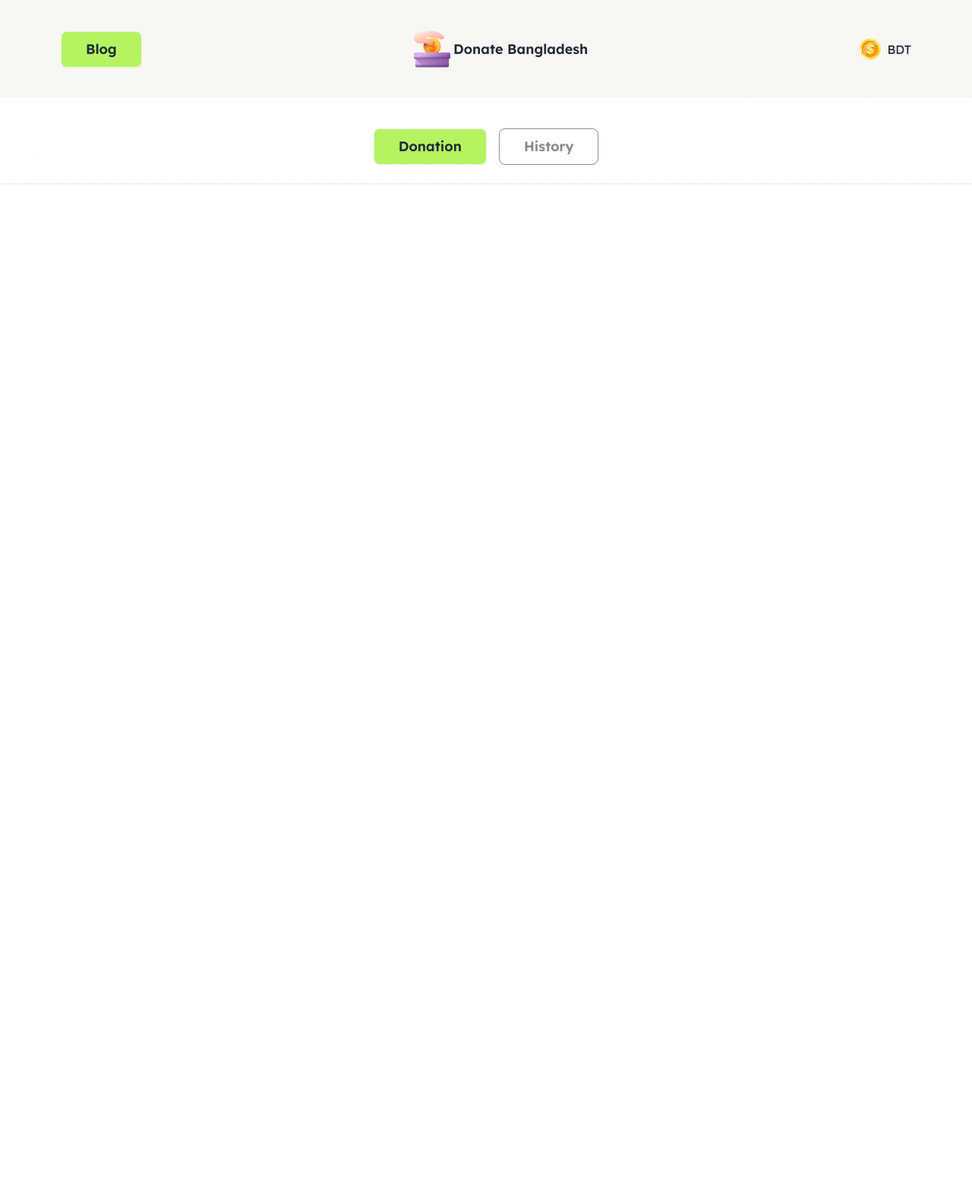
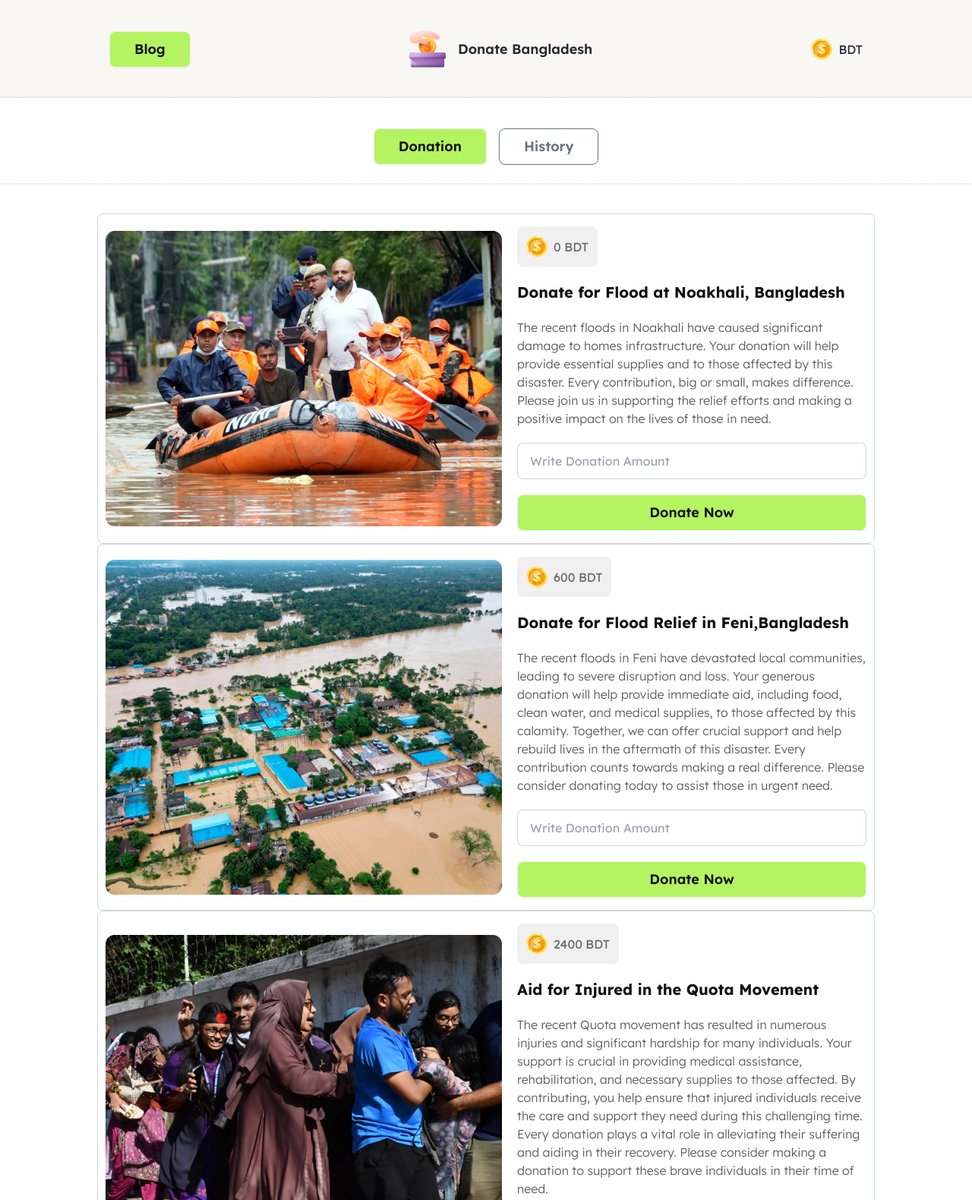
Before and after one commit to Rukaiya1/Assignment-5, a plain HTML site: page index.html in a window 1280 px wide. Shown: the top 1580 px of the page at 76% size. Before the commit the page ends 800 px from the top, so only its background shows below. Drawn offline with nearby package versions, Linux system fonts and the light colour scheme.

Commit message:
donation section

```diff
--- a/index.html
+++ b/index.html
@@ -15,10 +15,11 @@
     <link rel="stylesheet" href="Styles/styles.css">
 </head>
 <body>
-    <header class="sticky top-0 glass z-10">
-        <nav class="flex justify-between items-center bg-[#F9F7F3] lg:px-20 lg:py-10 p-4 px-4">
-        <a href="blog.html" class="btn bg-[#B4F461] lg:text-lg text-sm font-semibold rounded-lg px-8">Blog</a>
-        <div class="flex items-center gap-1">
+    <header class="sticky top-0 z-10">
+        <section class="bg-[#F9F7F3]">
+          <nav class="lg:w-[80%] mx-auto flex justify-between items-center lg:py-10 p-4">
+            <a href="blog.html" class="btn bg-[#B4F461] text-[#111] lg:text-lg text-sm font-semibold rounded-lg px-8">Blog</a>
+            <div class="flex items-center lg:gap-4 gap-2">
               <img src="images/logo.png" alt="logo"/>
               <p class="lg:text-lg text-sm font-semibold">Donate Bangladesh</p>
             </div>
@@ -28,12 +29,73 @@
                 <p>BDT</p>
             </div>
           </nav>
+        </section>
 
         <!-- Button section  -->
-        <section class="flex justify-center items-center lg:gap-4 gap-2 pt-10 pb-6">
-          <a href="index.html" class="btn bg-[#B4F461] lg:text-lg text-sm font-semibold rounded-lg px-8">Donation</a>
-          <a href="blog.html" class="btn btn-outline text-[#11111179] lg:text-lg text-sm font-semibold rounded-lg px-8">History</a>
+        <section class="glass flex justify-center items-center lg:gap-4 gap-2 pt-10 pb-6">
+          <a href="index.html" class="btn bg-[#B4F461] text-[#111] lg:text-lg text-sm font-semibold rounded-lg px-8">Donation</a>
+          <a href="blog.html" class="btn btn-outline border border-gray-500 text-gray-500 lg:text-lg text-sm font-semibold rounded-lg px-8">History</a>
         </section>
     </header>
+    <main>
+      <!-- donation section  -->
+      <section class="lg:w-[80%] mx-auto mt-10">
+      <!-- donation 1  -->
+        <div class="flex lg:flex-row flex-col justify-around items-center lg:gap-0 gap-4 rounded-lg border border-gray-300 py-4">
+          <div>
+            <img class="lg:px-0 px-2" src="images/noakhali.png" alt="flood image" />
+          </div>
+          <div class="lg:w-[45%] w-full flex flex-col gap-5 lg:px-0 px-2">
+            <div class="flex items-center bg-[#11111110] gap-2 p-3 rounded-lg w-fit">
+              <img src="images/coin.png">
+              <p class="text-[#1111119d]">0 BDT</p>
+            </div>
+            <h2 class="text-xl text-[#111] font-bold">Donate for Flood at Noakhali, Bangladesh</h2>
+            <p class="text-base font-light text-[#111111af]">
+              The recent floods in Noakhali have caused significant damage to homes  infrastructure. Your donation will help provide essential supplies and  to those affected by this disaster. Every contribution, big or small, makes  difference. Please join us in supporting the relief efforts and making a positive impact on the lives of those in need.
+            </p>
+            <input type="text" class="input input-bordered" placeholder="Write Donation Amount"/>
+            <a href="index.html" class="btn bg-[#B4F461] text-[#111] w-full lg:text-lg text-sm font-semibold rounded-lg px-8">Donate Now</a>
+          </div>
+        </div>
+      <!-- donation 2  -->
+        <div class="flex lg:flex-row flex-col justify-around items-center lg:gap-0 gap-4 rounded-lg border border-gray-300 py-4">
+          <div>
+            <img class="lg:px-0 px-2" src="images/feni.png" alt="flood image" />
+          </div>
+          <div class="lg:w-[45%] w-full flex flex-col gap-5 lg:px-0 px-2">
+            <div class="flex items-center bg-[#11111110] gap-2 p-3 rounded-lg w-fit">
+              <img src="images/coin.png">
+              <p class="text-[#1111119d]">600 BDT</p>
+            </div>
+            <h2 class="text-xl text-[#111] font-bold">Donate for Flood Relief in Feni,Bangladesh</h2>
+            <p class="text-base font-light text-[#111111af]">
+              The recent floods in Feni have devastated local communities, leading to severe disruption and loss. Your generous donation will help provide immediate aid, including food, clean water, and medical supplies, to those affected by this calamity. Together, we can offer crucial support and help rebuild lives in the aftermath of this disaster. Every contribution counts towards making a real difference. Please consider donating today to assist those in urgent need.
+            </p>
+            <input type="text" class="input input-bordered" placeholder="Write Donation Amount"/>
+            <a href="index.html" class="btn bg-[#B4F461] text-[#111] w-full lg:text-lg text-sm font-semibold rounded-lg px-8">Donate Now</a>
+          </div>
+        </div>
+      <!-- donation 3  -->
+        <div class="flex lg:flex-row flex-col justify-around items-center lg:gap-0 gap-4 rounded-lg border border-gray-300 py-4">
+          <div>
+            <img class="lg:px-0 px-2" src="images/quota-protest.png" alt="flood image" />
+          </div>
+          <div class="lg:w-[45%] w-full flex flex-col gap-5 lg:px-0 px-2">
+            <div class="flex items-center bg-[#11111110] gap-2 p-3 rounded-lg w-fit">
+              <img src="images/coin.png">
+              <p class="text-[#1111119d]">2400 BDT</p>
+            </div>
+            <h2 class="text-xl text-[#111] font-bold">Aid for Injured in the Quota Movement</h2>
+            <p class="text-base font-light text-[#111111af]">
+              The recent Quota movement has resulted in numerous injuries and significant hardship for many individuals. Your support is crucial in providing medical assistance, rehabilitation, and necessary supplies to those affected. By contributing, you help ensure that injured individuals receive the care and support they need during this challenging time. Every donation plays a vital role in alleviating their suffering and aiding in their recovery. Please consider making a donation to support these brave individuals in their time of need.
+            </p>
+            <input type="text" class="input input-bordered" placeholder="Write Donation Amount"/>
+            <a href="index.html" class="btn bg-[#B4F461] text-[#111] w-full lg:text-lg text-sm font-semibold rounded-lg px-8">Donate Now</a>
+          </div>
+        </div>
+      </section>
+    </main>
+
 </body>
 </html>
```
Lines whose indentation alone changed are shown as unchanged.
